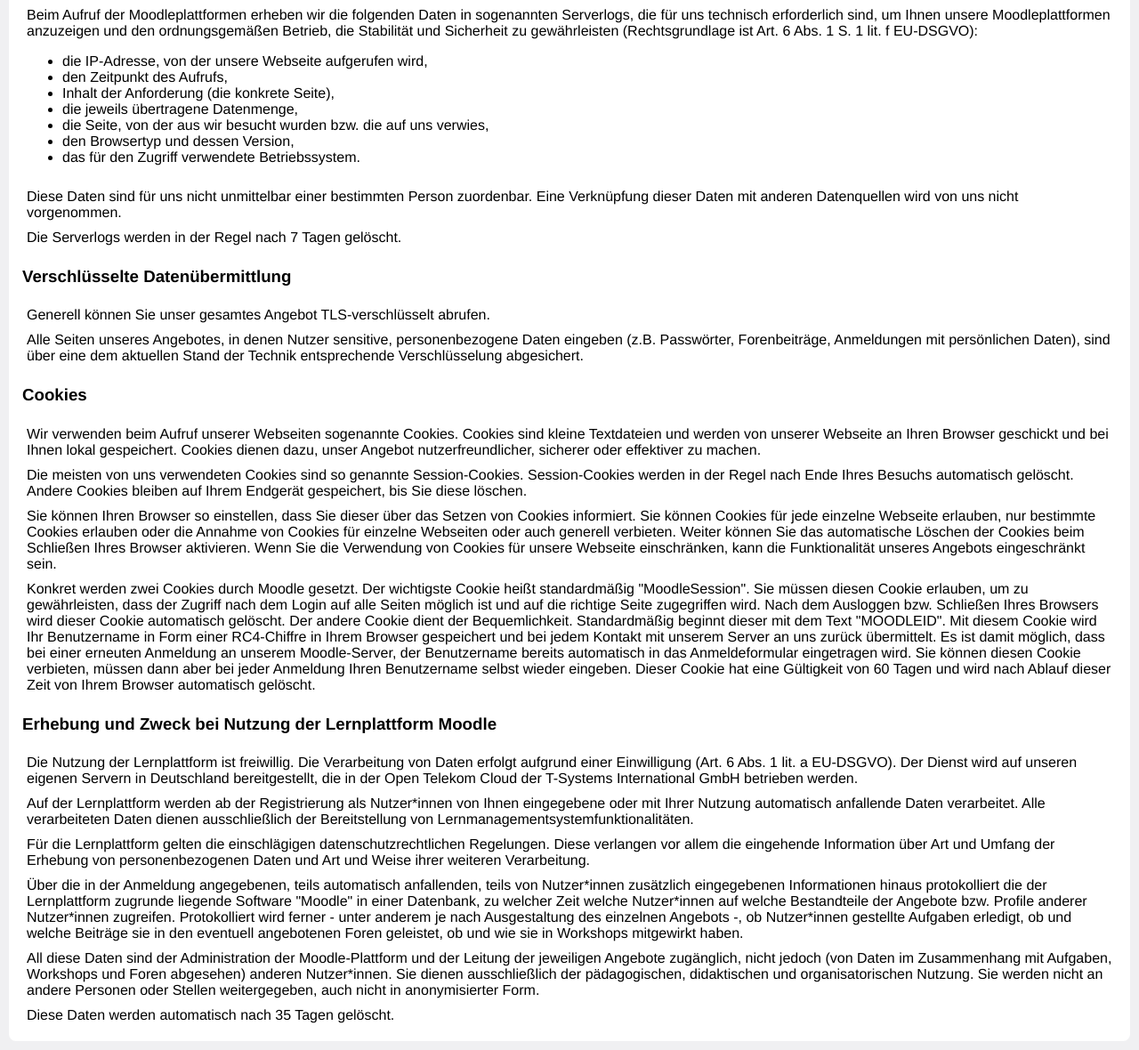
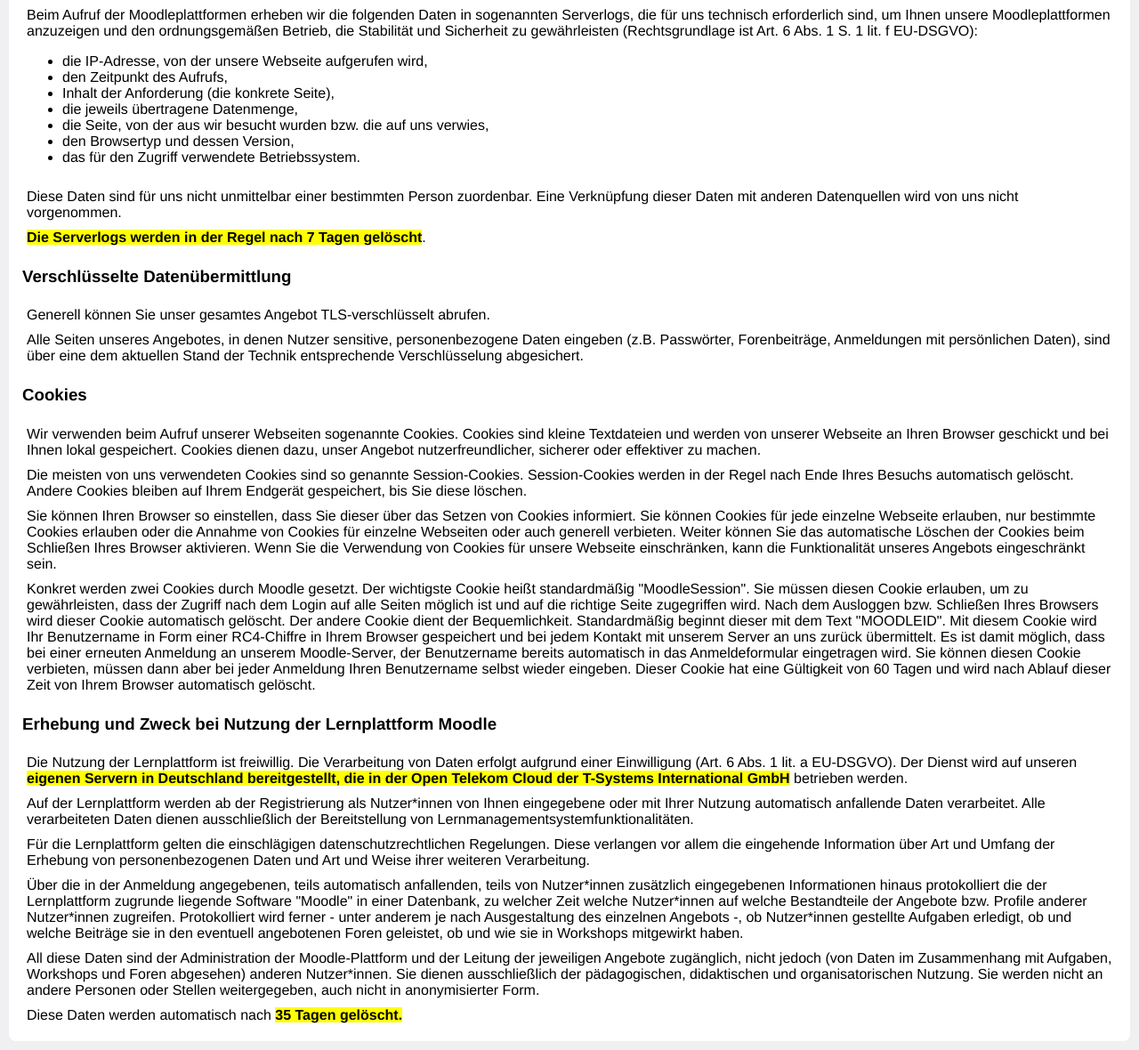
Before and after one commit to bs-muehlacker/impressum-datenschutz, a plain HTML site: page datenschutz.html in a window 1280 px wide. Shown: the part 1145-2325 px from the top of the page at 89% size. Drawn offline with Linux system fonts and the light colour scheme.

Commit message:
Hervorhebungen zur Kontrolle

```diff
--- a/datenschutz.html
+++ b/datenschutz.html
@@ -25,6 +25,10 @@
 
         div {
             padding: 5px;
+        }
+	    .highlight {
+            background-color: yellow;
+            font-weight: bold;
         }
     </style>
 </head>
@@ -112,7 +116,7 @@
     </div>
 
     <div>
-        Die Serverlogs werden in der Regel nach 7 Tagen gelöscht.
+        <span class="highlight">Die Serverlogs werden in der Regel nach 7 Tagen gelöscht</span>.
     </div>
 
    <h3>Verschlüsselte Datenübermittlung</h3>
@@ -134,7 +138,7 @@ Der andere Cookie dient der Bequemlichkeit. Standardmäßig beginnt dieser mit d
 
 			<h3>Erhebung und Zweck bei Nutzung der Lernplattform Moodle</h3>
 
-            <div>Die Nutzung der Lernplattform ist freiwillig. Die Verarbeitung von Daten erfolgt aufgrund einer Einwilligung (Art. 6 Abs. 1 lit. a EU-DSGVO). Der Dienst wird auf unseren eigenen Servern in Deutschland bereitgestellt, die in der Open Telekom Cloud der T-Systems International GmbH betrieben werden.</div>
+            <div>Die Nutzung der Lernplattform ist freiwillig. Die Verarbeitung von Daten erfolgt aufgrund einer Einwilligung (Art. 6 Abs. 1 lit. a EU-DSGVO). Der Dienst wird auf unseren <span class="highlight"> eigenen Servern in Deutschland bereitgestellt, die in der Open Telekom Cloud der T-Systems International GmbH</span> betrieben werden.</div>
 
             <div>Auf der Lernplattform werden ab der Registrierung als Nutzer*innen von Ihnen eingegebene oder mit Ihrer Nutzung automatisch anfallende Daten verarbeitet. Alle verarbeiteten Daten dienen ausschließlich der Bereitstellung von Lernmanagementsystemfunktionalitäten.</div>
 
@@ -144,7 +148,7 @@ Der andere Cookie dient der Bequemlichkeit. Standardmäßig beginnt dieser mit d
 
             <div>All diese Daten sind der Administration der Moodle-Plattform und der Leitung der jeweiligen Angebote zugänglich, nicht jedoch (von Daten im Zusammenhang mit Aufgaben, Workshops und Foren abgesehen) anderen Nutzer*innen. Sie dienen ausschließlich der pädagogischen, didaktischen und organisatorischen Nutzung. Sie werden nicht an andere Personen oder Stellen weitergegeben, auch nicht in anonymisierter Form.</div>
 
-            <div>Diese Daten werden automatisch nach 35 Tagen gelöscht.</div>
+            <div>Diese Daten werden automatisch nach <span class="highlight"> 35 Tagen gelöscht.</span></div>
 
     		</div>
 
```
